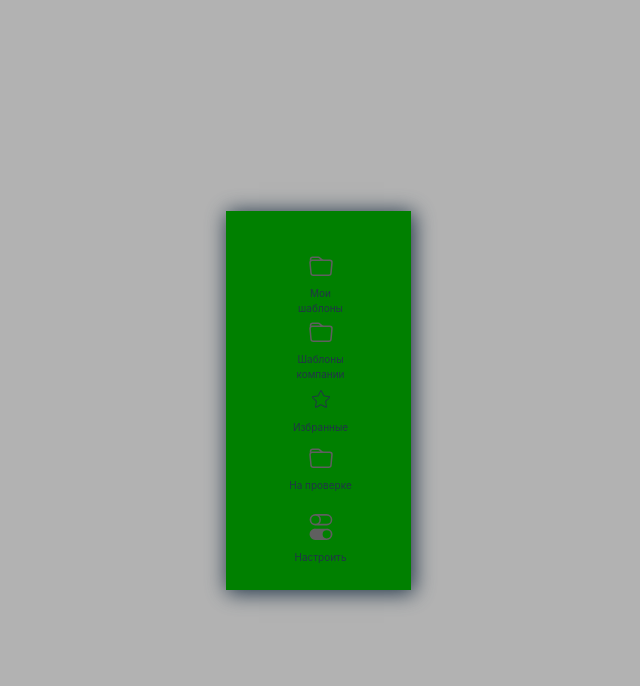
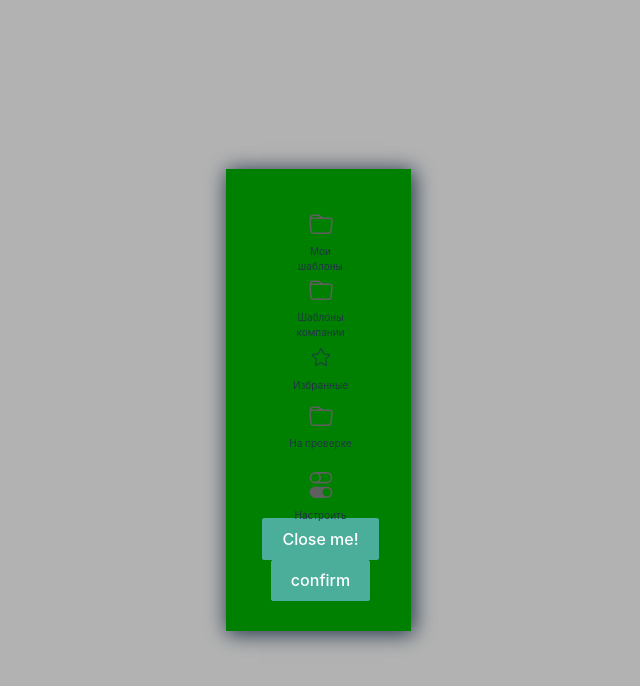
Before and after one commit to determaer/vue-use-modal, a Vue app: page / in a window 1280 px wide. Both pictures are taken after a click on the button "Open Modal!". Shown: the top 686 px of the page, without its empty margins (322-962 px from the left). Built offline with nearby package versions, Linux system fonts and the light colour scheme.

Commit message:
data transition examples

```diff
--- a/src/App.vue
+++ b/src/App.vue
@@ -1,15 +1,25 @@
 <script setup lang="jsx">
-import {useModal} from './components/Modal/useModals2'
+import {useModal} from './components/Modal/useModal'
 import CancelButton from './components/CancelButton.vue'
+
 const {showModal} = useModal()
 
 const selectedFolder = (folderName) => {
     console.log(folderName, 'folderName')
 }
 
+const confirmedData = (data) => {
+    console.log(data)
+}
+
 const openModal = () => {
     showModal(
-        <CancelButton onSelectedFolder={selectedFolder} defaultFolder={'2'} />
+        //способ обратной связи: передать в компонент реакцию на emit (в JSX стиле - on...)
+        <CancelButton
+            onSelectedFolder={selectedFolder}
+            defaultFolder={'2'}
+            onConfirm={confirmedData}
+        />
     )
 }
 </script>
--- a/src/components/CancelButton.vue
+++ b/src/components/CancelButton.vue
@@ -29,6 +29,20 @@
                 </div>
             </template>
         </div>
+        <button
+            type="button"
+            class="btn-green"
+            @click="$emit('close')"
+            aria-label="Close modal">
+            Close me!
+        </button>
+        <button
+            type="button"
+            class="btn-green"
+            @click="handleConfirm('confirm data')"
+            aria-label="Close modal">
+            confirm
+        </button>
     </div>
 </template>
 
@@ -117,6 +131,11 @@ const icons = ref([
 const handleSelectFolder = (folder) => {
     console.log(folder)
     emit('selectedFolder', folder.name)
+}
+
+const handleConfirm = (data) => {
+    emit('confirm', data)
+    emit('close')
 }
 </script>
 
--- a/src/components/Modal/Modal.vue
+++ b/src/components/Modal/Modal.vue
@@ -2,7 +2,6 @@
 const props = defineProps({
     component: {},
 })
-console.log(props)
 </script>
 
 <template>
@@ -14,7 +13,9 @@ console.log(props)
                 aria-labelledby="modalTitle"
                 aria-describedby="modalDescription">
                 <section class="modal-body" id="modalDescription">
-                    <component />
+                    <component
+                        @close="$emit('close')"
+                        @confirm="$emit('confirm')" />
                 </section>
             </div>
         </div>
--- a/src/components/Modal/useModal.ts
+++ b/src/components/Modal/useModal.ts
@@ -1,16 +1,37 @@
-import {ref} from 'vue'
-
-// keep track of component to render
-const component = ref()
-// keep track of whether to show modal
-const show = ref(false)
+import {createApp, defineComponent, h, App} from 'vue'
+import Modal from './Modal.vue'
 
 export function useModal() {
-    return {
-        component,
-        show,
-        // methods to show/hide modal
-        showModal: () => (show.value = true),
-        hideModal: () => (show.value = false),
+    function showModal<T>(
+        component: T,
+        props?: Record<string, unknown>,
+        events?: Record<string, (...args: unknown[]) => void>
+    ): Promise<void> {
+        return new Promise(() => {
+            const modalDiv = document.createElement('div')
+            document.body.appendChild(modalDiv)
+
+            const closeHandler = () => {
+                app.unmount()
+                document.body.removeChild(modalDiv)
+                console.log('close')
+            }
+
+            const ModalWrapper = defineComponent({
+                render() {
+                    return h(Modal as any, {
+                        ...props,
+                        onClose: closeHandler,
+                        ...events,
+                        component: component,
+                    })
+                },
+            })
+
+            const app: App = createApp(ModalWrapper)
+            app.mount(modalDiv)
+        })
     }
+
+    return {showModal}
 }
--- a/src/components/Modal/useModals2.ts
+++ /dev/null
@@ -1,45 +0,0 @@
-import {createApp, defineComponent, h, App} from 'vue'
-import Modal from './Modal.vue'
-
-export function useModal() {
-    function showModal<T>(
-        component: T,
-        props?: Record<string, unknown>,
-        events?: Record<string, (...args: unknown[]) => void>
-    ): Promise<void> {
-        return new Promise((resolve, reject) => {
-            const modalDiv = document.createElement('div')
-            document.body.appendChild(modalDiv)
-
-            const closeHandler = () => {
-                app.unmount()
-                document.body.removeChild(modalDiv)
-                console.log('close')
-            }
-
-            const confirmHandler = (data: any) => {
-                app.unmount()
-                document.body.removeChild(modalDiv)
-                resolve(data)
-                console.log('confirm')
-            }
-
-            const ModalWrapper = defineComponent({
-                render() {
-                    return h(Modal as any, {
-                        ...props,
-                        onClose: closeHandler,
-                        onConfirm: confirmHandler,
-                        ...events,
-                        component: component,
-                    })
-                },
-            })
-
-            const app: App = createApp(ModalWrapper)
-            app.mount(modalDiv)
-        })
-    }
-
-    return {showModal}
-}
```
Also changed, not shown: src/components/Modal/html-file.js (deleted, +0 -8 lines).
